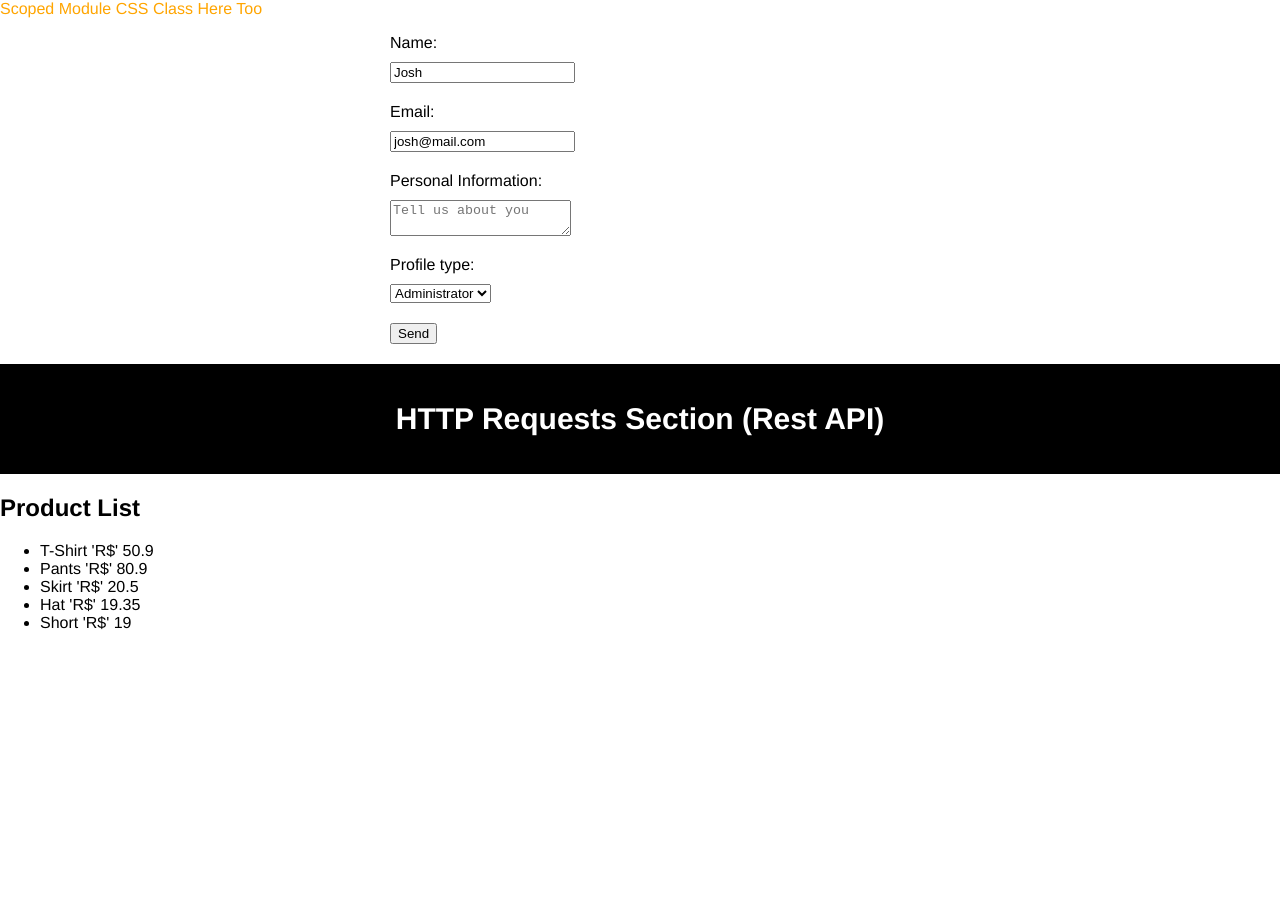
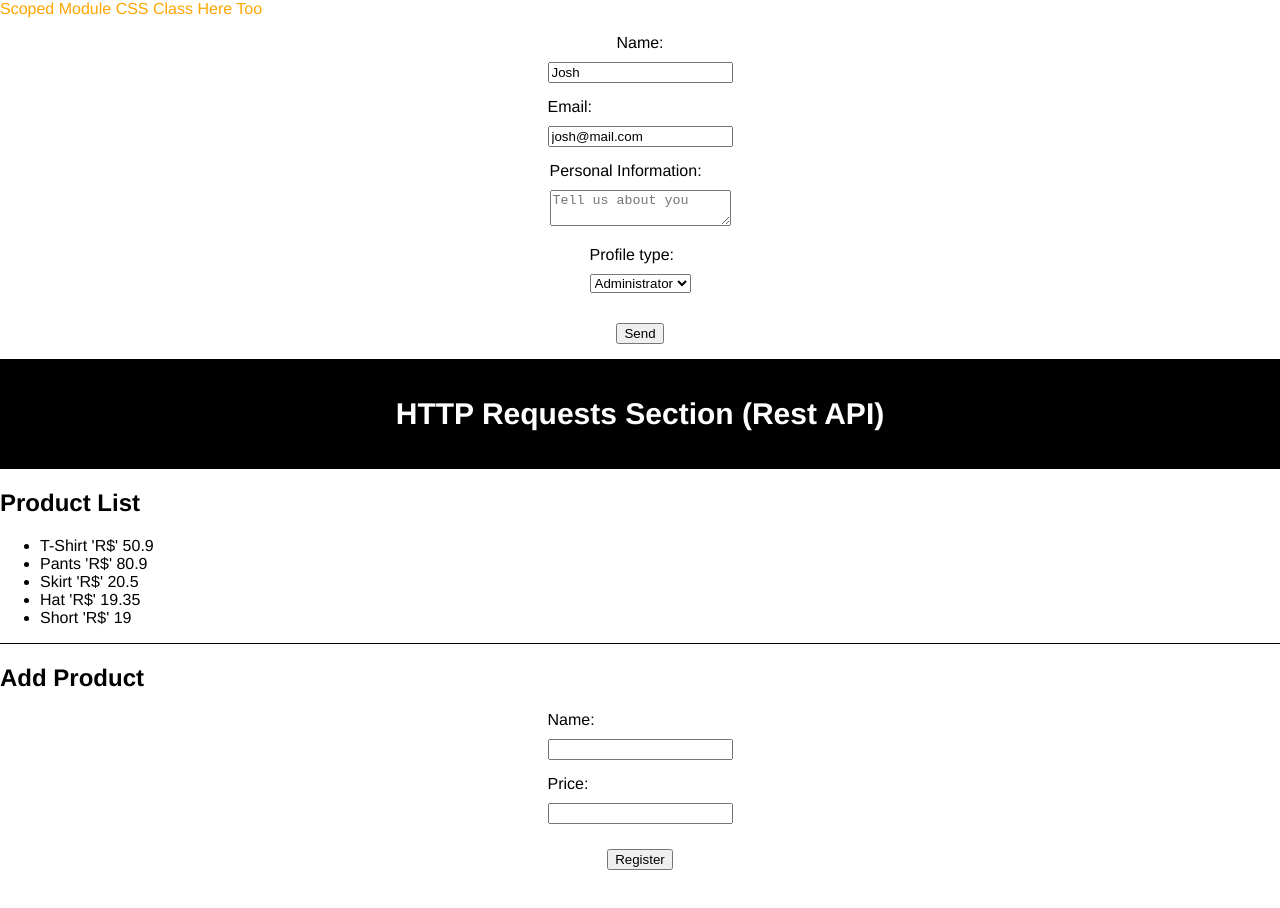
Before and after one commit to rafaelsslemes/basics_react, a React (Create React App) app: page / in a window 1280 px wide. Shown: the part 2717-3625 px from the top of the page. Built offline with nearby package versions, Linux system fonts and the light colour scheme; data requests are answered from the project's data file.

Commit message:
Added Post request to register products

```diff
--- a/src/App.css
+++ b/src/App.css
@@ -8,3 +8,21 @@ body {
 h1{
   color: blue;
 }
+
+
+.add-product {
+  border-top: 1px solid #000;
+}
+
+form {
+  display: flex;
+  flex-direction: column;
+  align-items: center;
+  justify-content: center;
+  }
+
+form input {
+  display: flex;
+  flex-direction: column;
+  margin-bottom: 15px;
+}
--- a/src/components/HttpRequest.js
+++ b/src/components/HttpRequest.js
@@ -7,6 +7,8 @@ const HttpRequest = () => {
     const backendURL = "http://localhost:3000/products";
 
     const [products, setProducts] = useState([]);
+    const [name, setName] = useState("");
+    const [price, setPrice] = useState("");
 
     // Get Data from RestAPI
     // useEffect prevents void rerenders
@@ -20,7 +22,24 @@ const HttpRequest = () => {
         fetchData();
     }, [])
 
-    console.log(products);
+    // console.log(products);
+
+    async function handleSubmit(event){
+        event.preventDefault();
+
+        // Auto creates an object with keys and values from useState
+        const product = {
+            name, price
+        }
+
+        const response = await fetch(backendURL,
+            {
+                method: 'POST',
+                headers:{'Content-Type':'application/json'},
+                body: JSON.stringify(product)
+            },
+        );
+    }
 
     return (
         <div>
@@ -35,7 +54,26 @@ const HttpRequest = () => {
                 ))}
             </ul>
 
+            <div className='add-product'>
+                <h2>Add Product</h2>
+                <form onSubmit={handleSubmit}>
+                    <label>Name:
+                        <input type='text' name='name' value={name}
+                            onChange={(e)=>setName(e.target.value)}>
+                        </input>
+                    </label>
+                    <label>Price:
+                        <input type='text' name='price' value={price}
+                            onChange={(e)=>setPrice(e.target.value)}>
+                        </input>
+                    </label>
+                    <input type='submit' value="Register"/>
+                </form>
+
+            </div>
+
         </div>
+
     )
 }
 
```
